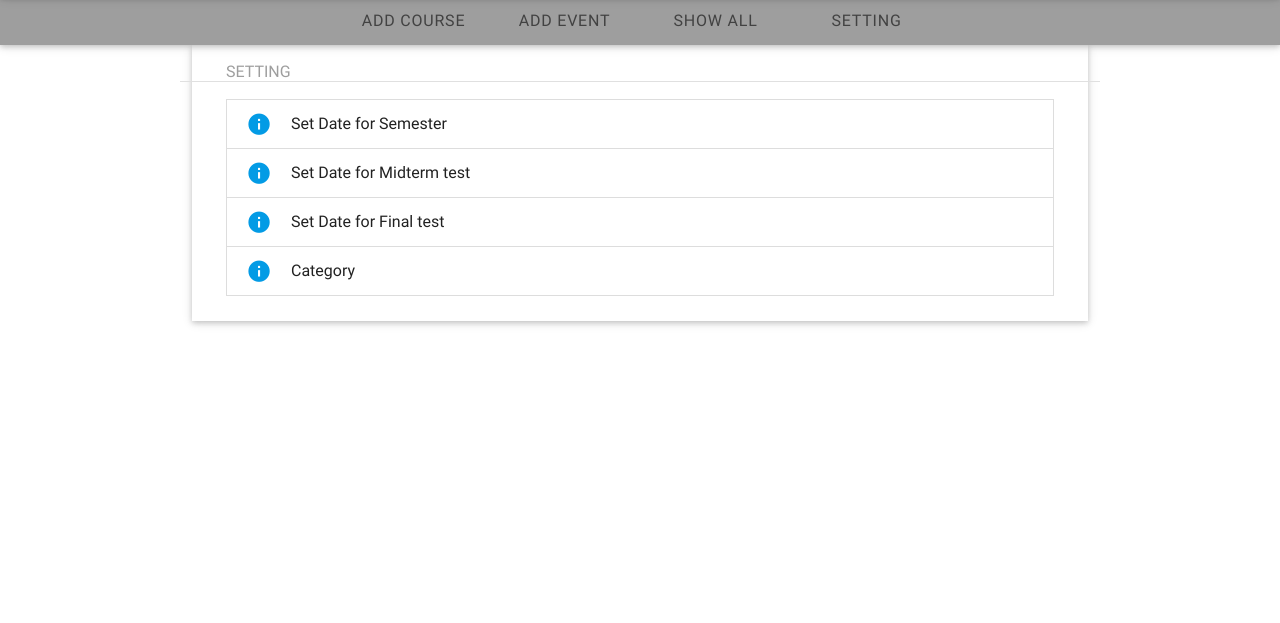
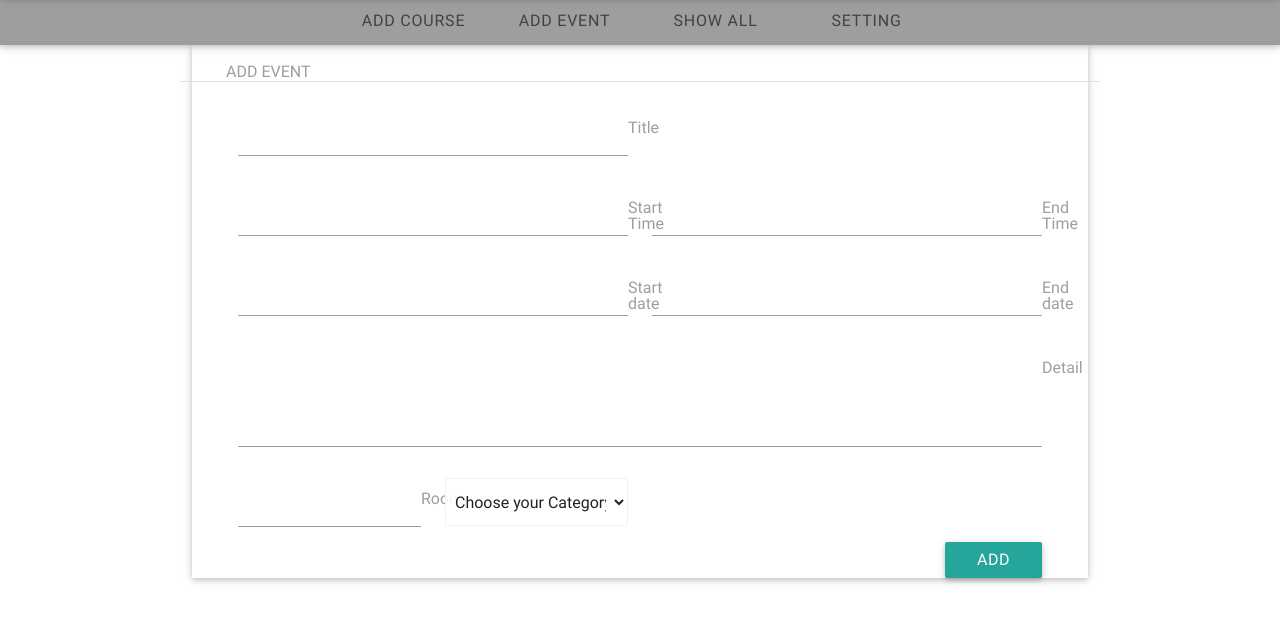
Before and after one commit to sketch38/SeprojectWeb, a website with bundled scripts: page cpenews/index.html at #/setting/addevent in a window 1280 px wide. Shown: the part 59-682 px from the top of the page. Built offline with nearby package versions, Linux system fonts and the light colour scheme; no server answers.

Commit message:
form add event

```diff
--- a/cpenews/Angular/app.js
+++ b/cpenews/Angular/app.js
@@ -27,7 +27,7 @@ app.config(['$routeProvider','$httpProvider' ,function ($routeProvider,$httpProv
 			controller: 'settingController'
 		})
 		.when('/setting/addevent',{
-			templateUrl:'angular/template/setting.html',
+			templateUrl:'angular/template/add-event.html',
 			controller: 'settingController'
 		})
 		.when('/setting/showall',{
--- a/cpenews/Angular/template/add-event.html
+++ b/cpenews/Angular/template/add-event.html
@@ -7,42 +7,48 @@
 		    <form class="col s12 ">
 			    <div class="row">
 			        <div class="input-field col s6">
-			          	<input type="text" class="validate" ng-model="form.addtitle">
+			          	<input type="text" class="validate" ng-model="form.addeventtitle">
 			          	<label>Title</label>
-			        </div>
-			        <div class="input-field col s3">
-			          	<input type="text" class="validate" ng-model="form.addcnum">
-			          	<label>Course Number</label>
-			        </div>
-			         <div class="input-field col s3">
-			          	<input type="text" class="validate" ng-model="form.addroom">
-			          	<label>Room</label>
 			        </div>
 			    </div>
 			    <div class="row">
 			        <div class="input-field col s6">
-			          	<input type="text" class="validate" ng-model="form.addstarttime">
+			          	<input type="text" class="validate" ng-model="form.addeventstarttime">
 			          	<label>Start Time</label>
 			        </div>
 			        <div class="input-field col s6">
-			          	<input type="text" class="validate" ng-model="form.addendtime">
+			          	<input type="text" class="validate" ng-model="form.addeventendtime">
 			          	<label>End Time</label>
 			        </div>
 			    </div>
 			    <div class="row">
 			        <div class="input-field col s6">
-			          	<input type="text" class="validate" ng-model="form.addteacher">
-			          	<label>Teacher</label>
+			          	<input type="text" class="datepicker" ng-model="form.addeventstartdate">
+			          	<label>Start date</label>
 			        </div>
 			        <div class="input-field col s6">
-			          	<input type="text" class="validate" ng-model="form.addtype">
-			          	<label>Course For</label>
+			          	<input type="text" class="datepicker"ng-model="form.addeventenddate">
+			          	<label>End date</label>
 			        </div>
 			    </div>
 			    <div class="row">
 			        <div class="input-field col s12">
-			            <textarea id="textarea1" class="materialize-textarea" ng-model="form.adddetail"></textarea>
+			            <textarea id="textarea1" class="materialize-textarea" ng-model="form.addeventdetail"></textarea>
 			            <label for="textarea1">Detail</label>
+			        </div>
+		        </div>
+		        <div class="row">
+		        	<div class="input-field col s3">
+			          	<input type="text" class="validate" ng-model="form.addeventroom">
+			          	<label>Room</label>
+			        </div>
+			        <div class="input-field col s3">
+						<select class="browser-default">
+							<option value="" disabled selected>Choose your Category</option>
+							<option value="1">Option 1</option>
+							<option value="2">Option 2</option>
+							<option value="3">Option 3</option>
+						</select>
 			        </div>
 		        </div>
     			<button class="btn waves-effect waves-light right" ng-click="addcoursebutton()" type="submit" name="action">Add</button>
```
